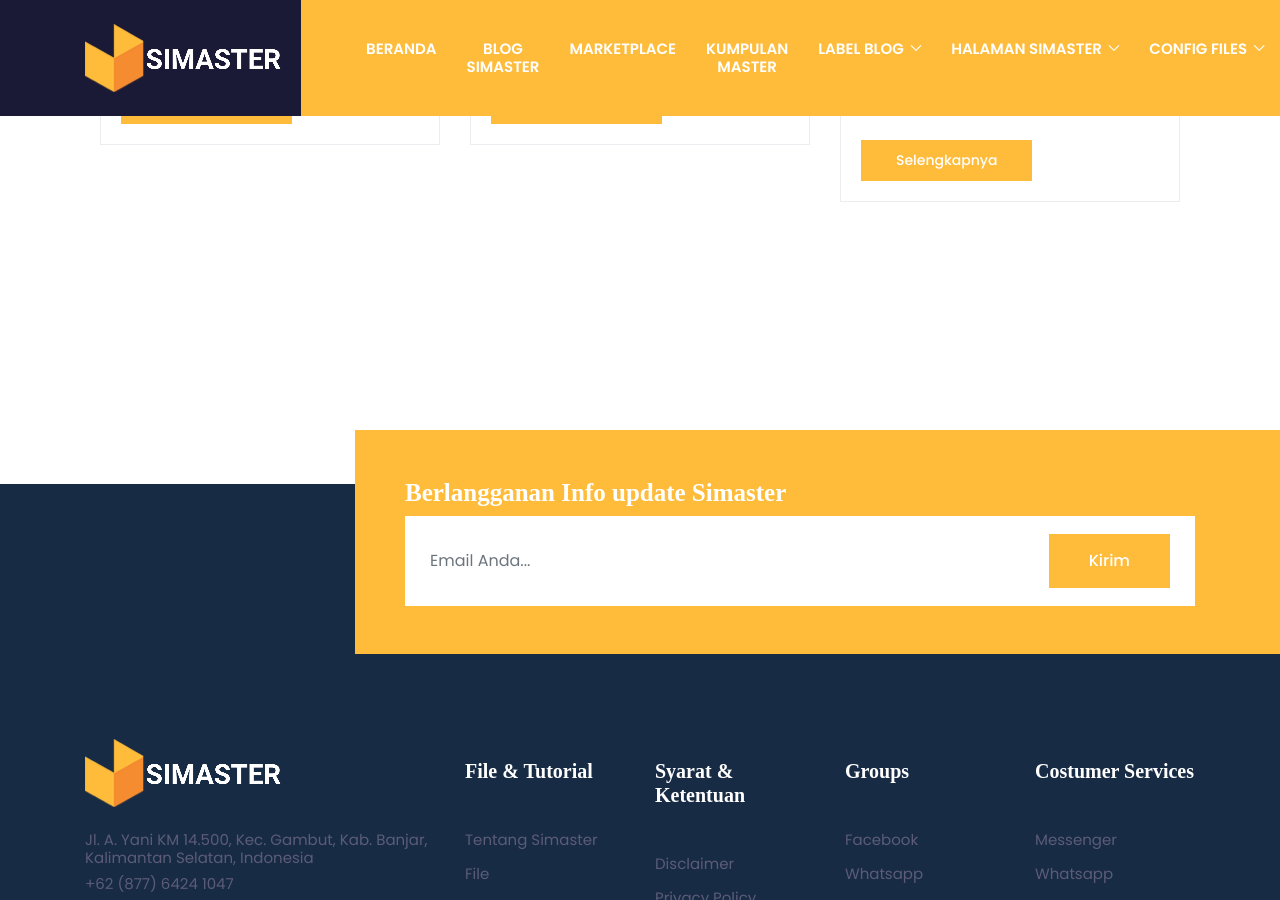
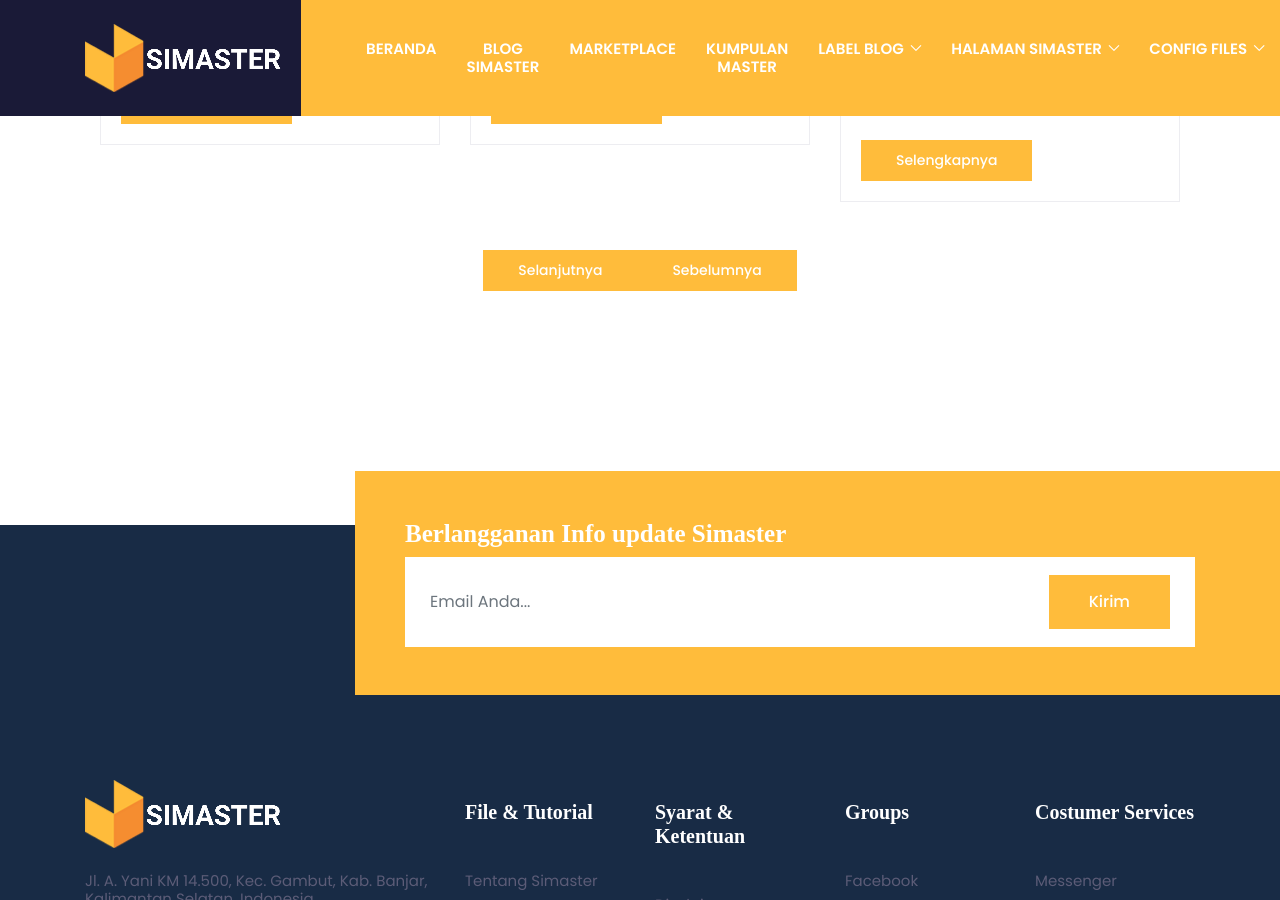
Before and after one commit to mwnsofficial/simastertutorials.github.io, a Jekyll site: the page built from informasi-terupdate.html, in a window 1280 px wide and 900 px high, scrolled down 961 px. Built offline with Jekyll 4.4.1, drawn with Linux system fonts in a browser that asks for light colours; some web fonts are replaced.

Commit message:
Update informasi-terupdate.html

```diff
--- a/informasi-terupdate.html
+++ b/informasi-terupdate.html
@@ -27,20 +27,8 @@ date: 2023-07-21
     </div>
    {% endfor %}
 
-    {% for page in site.pages %}
-        {% if page_index0 == forloop.index %}
-            {% assign next_page = page.url %}
-        {% endif %}
-        {% if page_index1 == forloop.index0 %}
-            {% assign prev_page = page.url %}
-        {% endif %}
-    {% endfor %}
-    {% if next_page %}
-        <a href="{{ next_page }}">Next Page</a> <br>
-    {% endif %}
-    {% if prev_page %}
-        <a href="{{ prev_page }}">Previous Page</a> <br>
-    {% endif %}
+      <a href="{{ page.next | absolute_url }}" class="btn btn-primary btn-sm">Selanjutnya</a><br>
+      <a href="{{ page.previous | absolute_url }}" class="btn btn-primary btn-sm">Sebelumnya</a><br>
 
   </div>
  </div>
```
